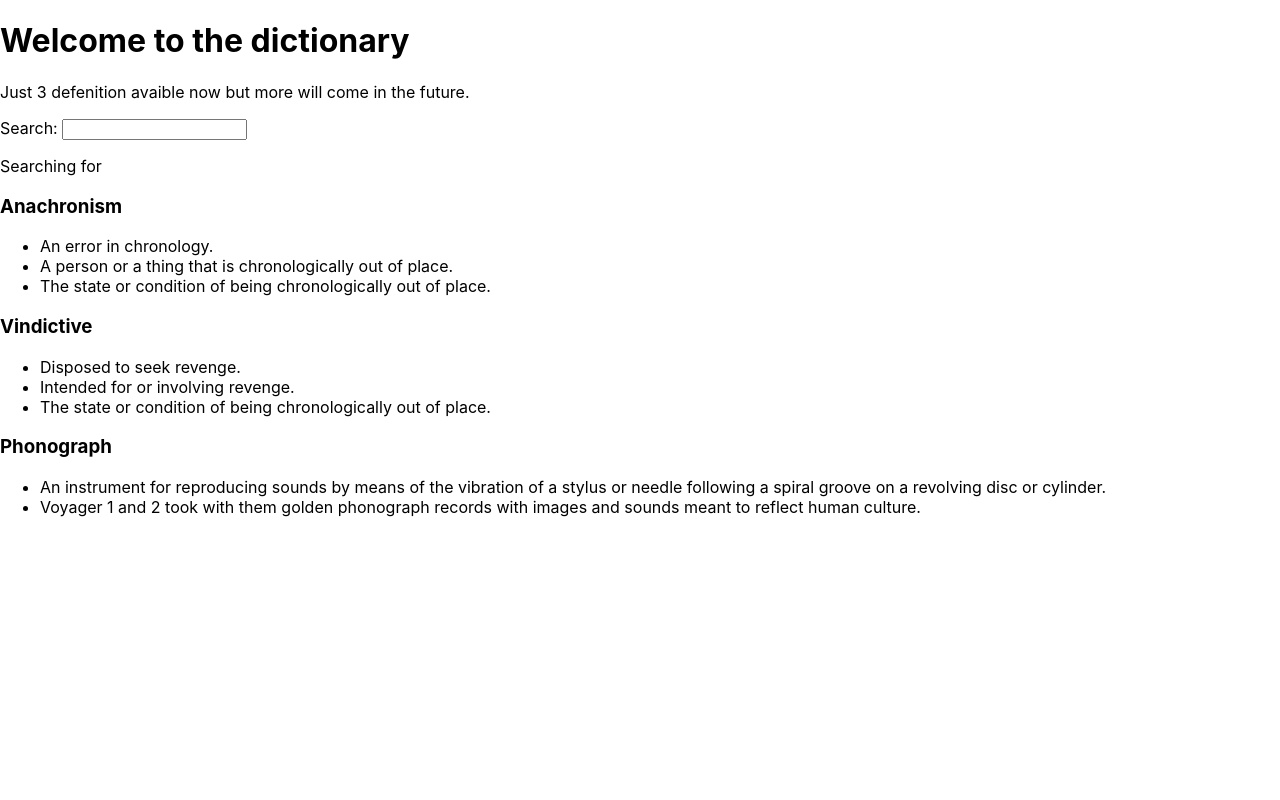
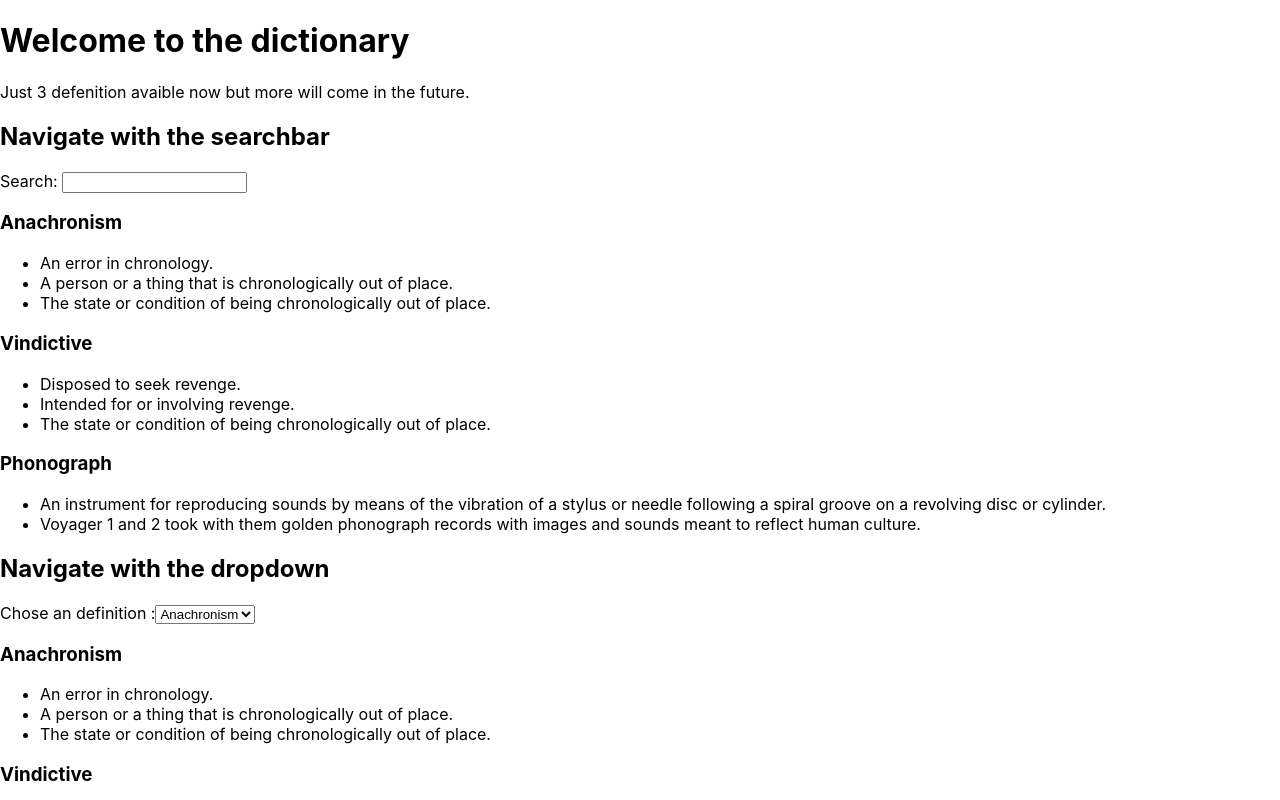
Before and after one commit to TimoDir/road-to-react, a React (Create React App) app: page / in a window 1280 px wide. Shown: the top 800 px of the page. Built offline with nearby package versions, Linux system fonts and the light colour scheme.

Commit message:
Training by creating an other reusable component with a dropdown component

```diff
--- a/src/App.js
+++ b/src/App.js
@@ -31,15 +31,28 @@ function Word({info}){
   );
 }
 
-function Search({searchTerm, onSearch}){
+const InputWithLabel = ({id, label, type='text', value, onInputChange}) =>{
   return(
-    <> {/* Replace the div component per a React fragment <> is the refractoring of <React.Fragment> is an helper 'elements'. */}
-      <label htmlFor='search'>Search: </label>
-      <input id='search'
-      type='text'
-      value={searchTerm}
-      onChange={onSearch} />
-      <p>Searching for <strong>{searchTerm}</strong></p>
+    <>
+      <label htmlFor={label}>Search: </label>
+      <input
+      type={type}
+      id={id}
+      value={value}
+      onChange={onInputChange} />
+    </>
+  );
+};
+
+const Dropdown = ({label, options, value, onChange}) =>{
+  return(
+    <>
+      <label>
+        {label}
+        <select value={value} onChange={onChange}>
+          {options.map(option => (<option value={option.title}>{option.title}</option>) )}
+        </select>
+      </label>
     </>
   );
 };
@@ -72,22 +85,40 @@ function App() {
     title: 'Phonograph '}];
 
     const [searchTerm, setSearchTerm] = useStorageState('search', '');
+    const [dropTerm, setDropTerm] =useStorageState('drop', '');
 
     const handleSearch = (event) =>{
       setSearchTerm(event.target.value);
     };
 
+    const handleDrop = (event) =>{
+      setDropTerm(event.target.value)
+    };
+
     const searchedDict = dict.filter(word => word.title.toLocaleLowerCase().includes(searchTerm.toLocaleLowerCase()))
+    const dropedDict = dict.filter(word => word.title.toLocaleLowerCase().includes(dropTerm.toLocaleLowerCase()))
 
   return (
     <>
       <h1>Welcome to the dictionary</h1>
       <p>Just 3 defenition avaible now but more will come in the future.</p>
-
-      <Search searchTerm={searchTerm} onSearch={handleSearch} />
-
+      <h2>Navigate with the searchbar</h2>
+      <InputWithLabel
+        id="search"
+        label='search'
+        value={searchTerm}
+        onInputChange={handleSearch}
+      />
       <List list={searchedDict} />
 
+      <h2>Navigate with the dropdown</h2>
+      <Dropdown
+        label='Chose an definition :'
+        options={dict}
+        value={dropTerm}
+        onChange={handleDrop}
+      />
+      <List list={dropedDict} />
     </>
   );
 };
```
